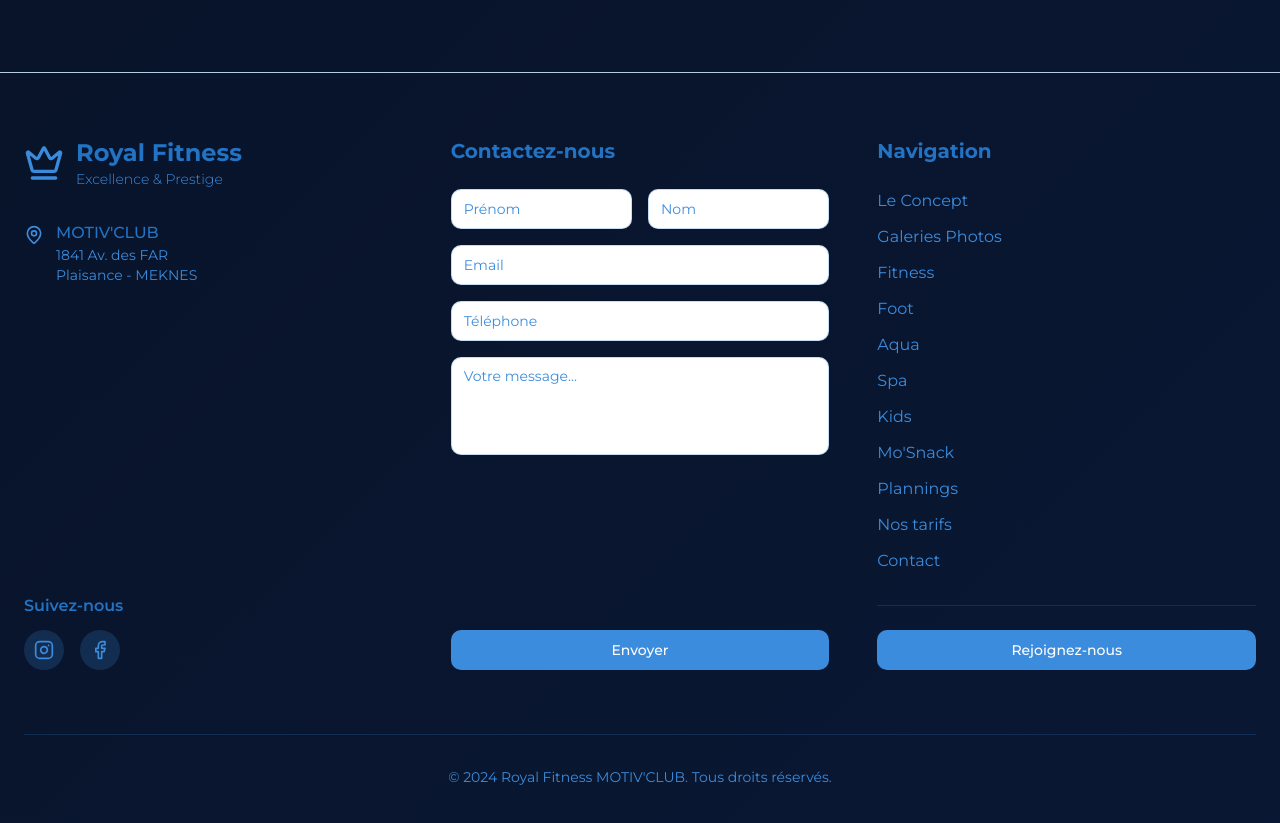
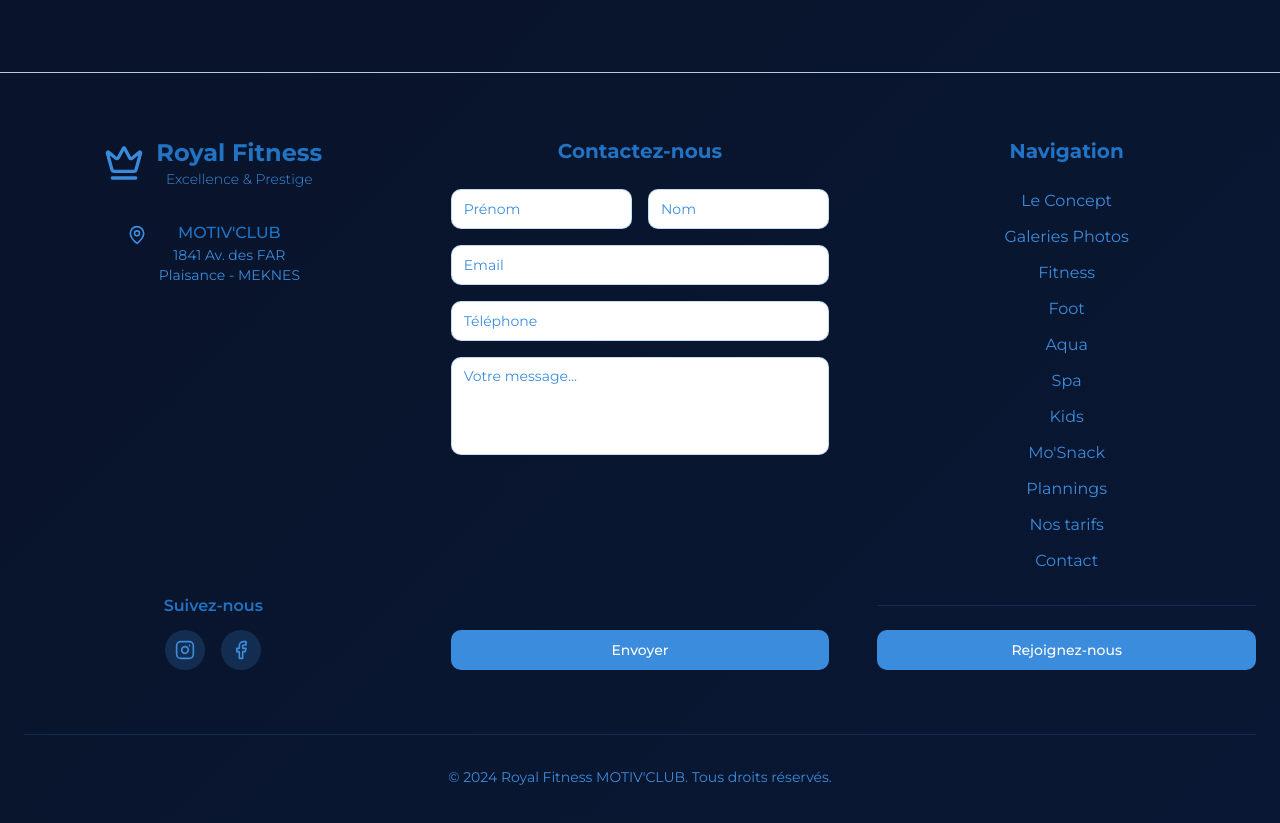
Before and after one commit to SimonOnChain/regal-fit-showcase, a React (Vite) app: page /spa in a window 1280 px wide. Shown: the part 1880-2703 px from the top of the page. Built offline with nearby package versions, Linux system fonts and the light colour scheme; the HTML template or start-up script is replaced by a standard one.

Commit message:
Center footer content

```diff
--- a/src/components/Footer.tsx
+++ b/src/components/Footer.tsx
@@ -63,10 +63,10 @@ const Footer = () => {
         <div className="grid grid-cols-1 lg:grid-cols-3 gap-12 items-start">
 
           {/* Left Column - Logo & Contact Info */}
-          <div className="flex flex-col justify-between h-full animate-slide-up" style={{ animationDelay: "0.1s" }}>
+          <div className="flex flex-col justify-between h-full animate-slide-up text-center" style={{ animationDelay: "0.1s" }}>
             <div className="space-y-8">
               {/* Logo */}
-              <div className="flex items-center space-x-3">
+              <div className="flex items-center justify-center space-x-3">
                 <Crown className="h-10 w-10 text-royal-blue animate-pulse" />
                 <div>
                   <h3 className="text-2xl font-serif font-bold text-royal-blue-dark">Royal Fitness</h3>
@@ -76,9 +76,9 @@ const Footer = () => {
 
               {/* Address */}
               <div className="space-y-3">
-                <div className="flex items-start space-x-3">
+                <div className="flex items-start justify-center space-x-3">
                   <MapPin className="h-5 w-5 text-royal-blue mt-1 flex-shrink-0" />
-                  <div>
+                  <div className="text-center">
                     <p className="text-royal-blue-dark font-medium">MOTIV'CLUB</p>
                     <p className="text-royal-blue text-sm">1841 Av. des FAR</p>
                     <p className="text-royal-blue text-sm">Plaisance - MEKNES</p>
@@ -90,7 +90,7 @@ const Footer = () => {
             {/* Social Media - Bottom aligned */}
             <div className="space-y-3 mt-8">
               <h4 className="text-royal-blue-dark font-semibold">Suivez-nous</h4>
-              <div className="flex space-x-4">
+              <div className="flex justify-center space-x-4">
                 <a
                   href="#"
                   className="w-10 h-10 bg-royal-blue/20 rounded-full flex items-center justify-center hover:bg-royal-blue/30 hover:scale-110 transition-all duration-300 group"
@@ -108,7 +108,7 @@ const Footer = () => {
           </div>
 
           {/* Center Column - Contact Form */}
-          <div className="flex flex-col justify-between h-full animate-slide-up" style={{ animationDelay: "0.2s" }}>
+          <div className="flex flex-col justify-between h-full animate-slide-up text-center" style={{ animationDelay: "0.2s" }}>
             <div className="space-y-6">
               <h4 className="text-xl font-serif font-bold text-royal-blue-dark">Contactez-nous</h4>
 
@@ -173,7 +173,7 @@ const Footer = () => {
           </div>
 
           {/* Right Column - Navigation Links */}
-          <div className="flex flex-col justify-between h-full animate-slide-up" style={{ animationDelay: "0.3s" }}>
+          <div className="flex flex-col justify-between h-full animate-slide-up text-center" style={{ animationDelay: "0.3s" }}>
             <div className="space-y-6">
               <h4 className="text-xl font-serif font-bold text-royal-blue-dark">Navigation</h4>
 
```
